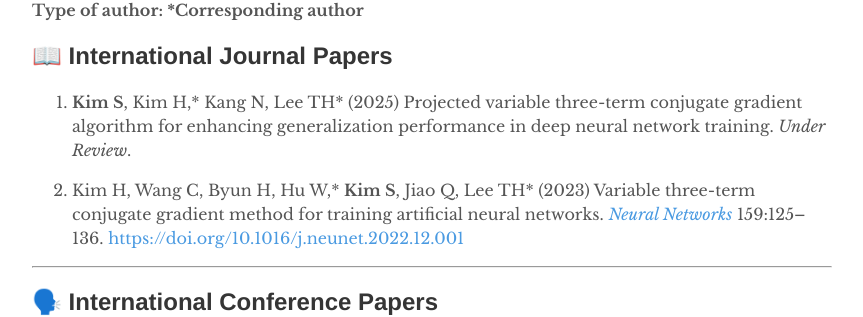
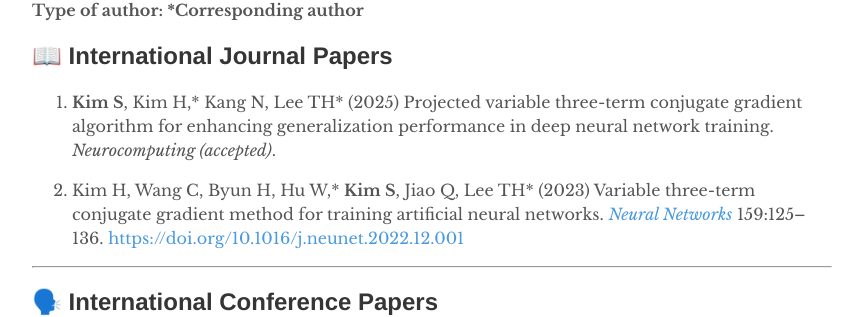
Before and after one commit to kim-sanghyuk/kim-sanghyuk.github.io, a Jekyll site: the page built from _pages/publications.md, in a window 1280 px wide. Shown: the part 295-612 px from the top of the page, without its empty margins (208-1071 px from the left). Built offline with Jekyll 4.4.1, drawn with Linux system fonts in a browser that asks for light colours.

Commit message:
Update publications.md

```diff
--- a/_pages/publications.md
+++ b/_pages/publications.md
@@ -10,7 +10,7 @@ published: true
 
 ## 📖 International Journal Papers
 
-1. **Kim S**, Kim H,\* Kang N, Lee TH\* (2025) Projected variable three-term conjugate gradient algorithm for enhancing generalization performance in deep neural network training. _Under Review_.
+1. **Kim S**, Kim H,\* Kang N, Lee TH\* (2025) Projected variable three-term conjugate gradient algorithm for enhancing generalization performance in deep neural network training. _Neurocomputing (accepted)_.
 
 2. Kim H, Wang C, Byun H, Hu W,\* **Kim S**, Jiao Q, Lee TH\* (2023) Variable three-term conjugate gradient method for training artificial neural networks. [_Neural Networks_](https://www.sciencedirect.com/journal/neural-networks) 159:125–136. [https://doi.org/10.1016/j.neunet.2022.12.001](https://doi.org/10.1016/j.neunet.2022.12.001)
 
```
